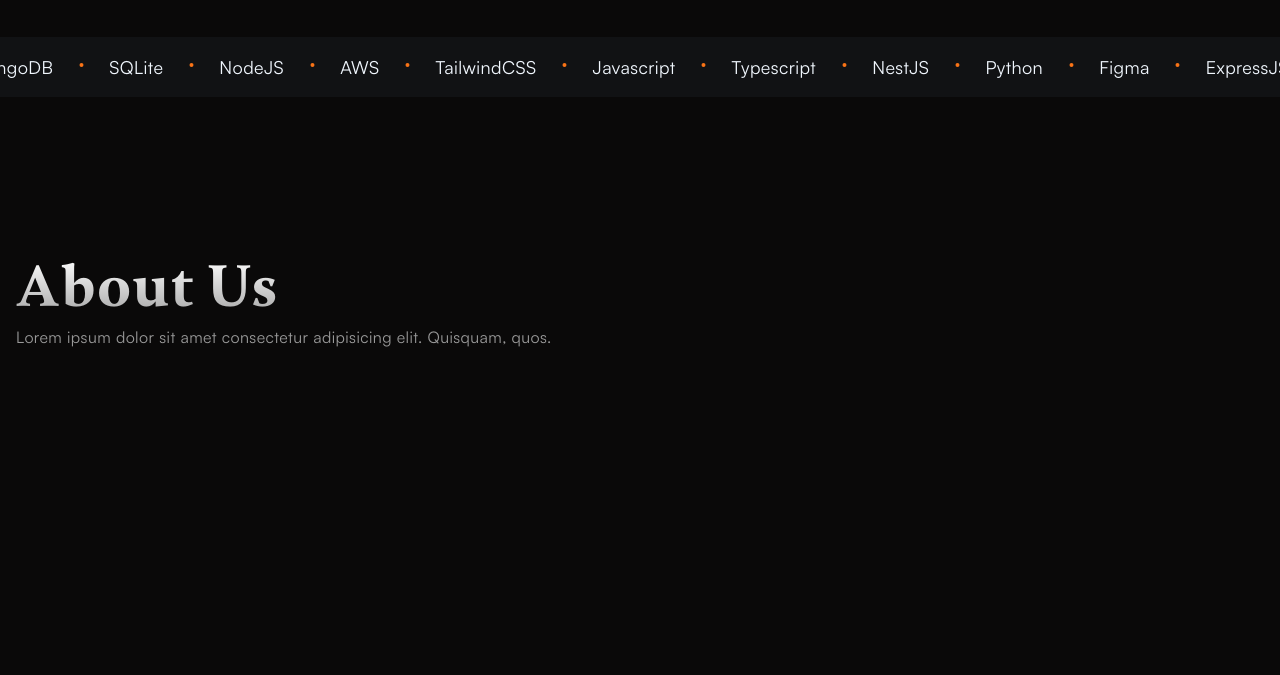
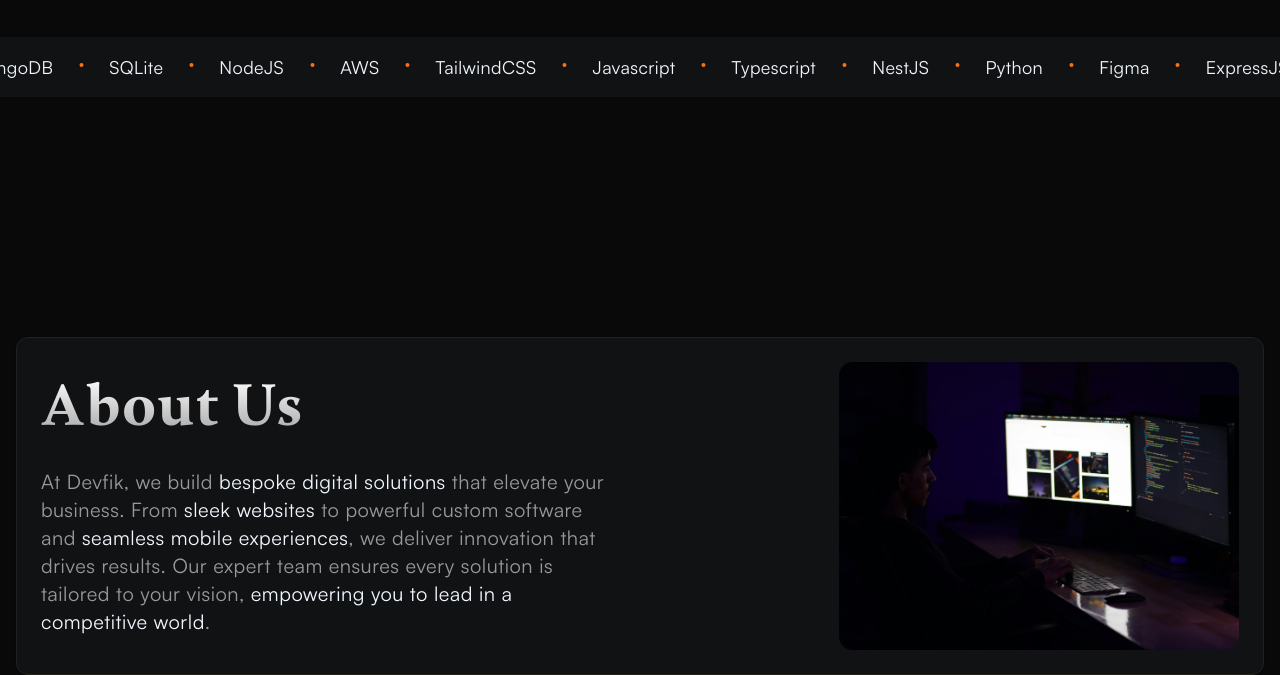
Before and after one commit to devfikdark/devfik-website, a Next.js app: page / in a window 1280 px wide. Shown: the part 619-1294 px from the top of the page. Before the commit the page ends 968 px from the top, so only its background shows below. Built offline with nearby package versions, Linux system fonts and the light colour scheme.

Commit message:
chore: add about us section

```diff
--- a/src/app/_components/about-us-section.tsx
+++ b/src/app/_components/about-us-section.tsx
@@ -1,16 +1,37 @@
 import { BlurFade } from "@/components/blur-fade";
 import Heading from "@/components/ui/heading";
+import Image from "next/image";
+
+import aboutUs from "@/assets/images/about-us.png";
+import { Card } from "@/components/ui/card";
 
 export function AboutUsSection() {
   return (
     <BlurFade inView delay={0.25} yOffset={10}>
-      <section className="container mt-40">
-        <div className="grid grid-cols-1 lg:grid-cols-2 gap-10">
-          <div className="flex flex-col justify-center">
-            <Heading className="text-6xl">About Us</Heading>
-            <p>Lorem ipsum dolor sit amet consectetur adipisicing elit. Quisquam, quos.</p>
+      <section className="container mt-40 lg:mt-60">
+        <Card className="p-6">
+          <div className="grid grid-cols-1 lg:grid-cols-2 gap-10 lg:justify-between">
+            <div className="flex flex-col justify-center">
+              <BlurFade inView delay={0.25} yOffset={10}>
+                <Heading className="text-6xl">About Us</Heading>
+              </BlurFade>
+              <BlurFade inView delay={0.5} yOffset={10}>
+                <p className="text-xl mt-6 tracking-wide">
+                  At Devfik, we build <span className="text-foreground-normal">bespoke digital solutions</span> that
+                  elevate your business. From <span className="text-foreground-normal">sleek websites</span> to powerful
+                  custom software and <span className="text-foreground-normal">seamless mobile experiences</span>, we
+                  deliver innovation that drives results. Our expert team ensures every solution is tailored to your
+                  vision, <span className="text-foreground-normal">empowering you to lead in a competitive world</span>.
+                </p>
+              </BlurFade>
+            </div>
+            <div className="flex justify-center lg:justify-end">
+              <BlurFade inView delay={1} yOffset={10}>
+                <Image alt="about-us" className="max-w-full" height={400} src={aboutUs} width={400} />
+              </BlurFade>
+            </div>
           </div>
-        </div>
+        </Card>
       </section>
     </BlurFade>
   );
--- /dev/null
+++ b/src/components/ui/card.tsx
@@ -0,0 +1,76 @@
+import * as React from "react"
+
+import { cn } from "@/lib/utils"
+
+const Card = React.forwardRef<
+  HTMLDivElement,
+  React.HTMLAttributes<HTMLDivElement>
+>(({ className, ...props }, ref) => (
+  <div
+    ref={ref}
+    className={cn(
+      "rounded-xl border bg-card text-card-foreground shadow",
+      className
+    )}
+    {...props}
+  />
+))
+Card.displayName = "Card"
+
+const CardHeader = React.forwardRef<
+  HTMLDivElement,
+  React.HTMLAttributes<HTMLDivElement>
+>(({ className, ...props }, ref) => (
+  <div
+    ref={ref}
+    className={cn("flex flex-col space-y-1.5 p-6", className)}
+    {...props}
+  />
+))
+CardHeader.displayName = "CardHeader"
+
+const CardTitle = React.forwardRef<
+  HTMLParagraphElement,
+  React.HTMLAttributes<HTMLHeadingElement>
+>(({ className, ...props }, ref) => (
+  <h3
+    ref={ref}
+    className={cn("font-semibold leading-none tracking-tight", className)}
+    {...props}
+  />
+))
+CardTitle.displayName = "CardTitle"
+
+const CardDescription = React.forwardRef<
+  HTMLParagraphElement,
+  React.HTMLAttributes<HTMLParagraphElement>
+>(({ className, ...props }, ref) => (
+  <p
+    ref={ref}
+    className={cn("text-sm text-muted-foreground", className)}
+    {...props}
+  />
+))
+CardDescription.displayName = "CardDescription"
+
+const CardContent = React.forwardRef<
+  HTMLDivElement,
+  React.HTMLAttributes<HTMLDivElement>
+>(({ className, ...props }, ref) => (
+  <div ref={ref} className={cn("p-6 pt-0", className)} {...props} />
+))
+CardContent.displayName = "CardContent"
+
+const CardFooter = React.forwardRef<
+  HTMLDivElement,
+  React.HTMLAttributes<HTMLDivElement>
+>(({ className, ...props }, ref) => (
+  <div
+    ref={ref}
+    className={cn("flex items-center p-6 pt-0", className)}
+    {...props}
+  />
+))
+CardFooter.displayName = "CardFooter"
+
+export { Card, CardHeader, CardFooter, CardTitle, CardDescription, CardContent }
```
Also changed, not shown: src/assets/images/about-us.png (added).
